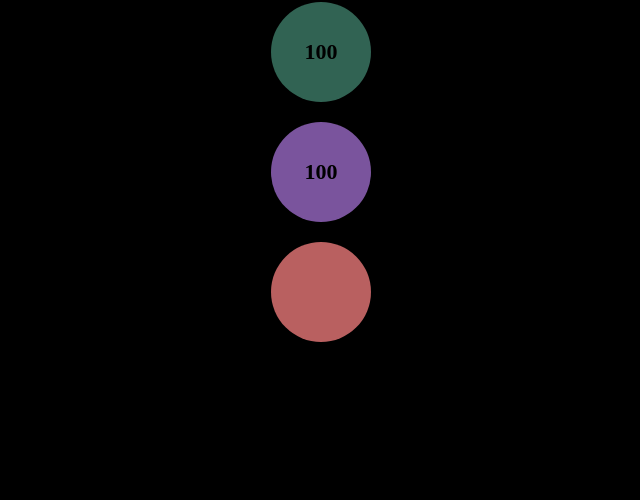
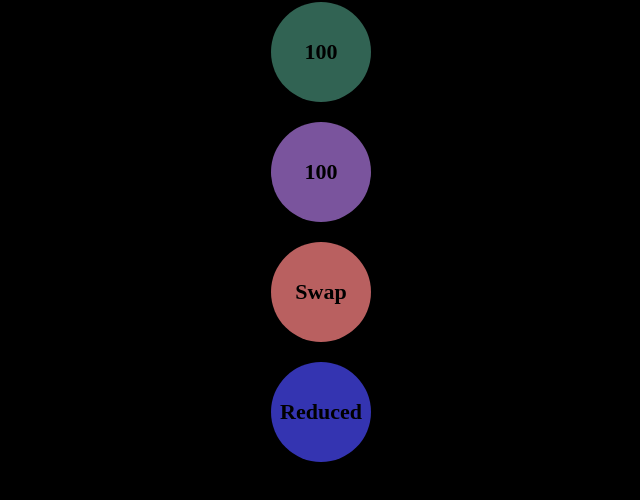
Before and after one commit to Hadar-Sabag/The-Ball-Game, a plain HTML site: page index.html in a window 1280 px wide. Shown: the part 78-578 px from the top of the page, without its empty margins (319-959 px from the left). Drawn offline with Linux system fonts and the light colour scheme.

Commit message:
Add fourth ball

```diff
--- a/css/style.css
+++ b/css/style.css
@@ -36,3 +36,7 @@ h1 {
 .third-ball {
     background-color: rgb(185, 96, 96);
 }
+
+.fourth-ball {
+    background-color: rgb(52, 52, 177);
+}
--- a/index.html
+++ b/index.html
@@ -13,7 +13,8 @@
 
     <div class="ball first-ball" onclick="onBallClick(300, '.first-ball')">100</div>
     <div class="ball sec-ball" onclick="onBallClick(200, '.sec-ball')">100</div>
-    <div class="ball third-ball" onclick="onThirdBallClick()"></div>
+    <div class="ball third-ball" onclick="onThirdBallClick()">Swap</div>
+    <div class="ball fourth-ball" onclick="onFourthBallClick(300, 200)">Reduced</div>
 
 
     <script src="js/main.js"></script>
--- a/js/main.js
+++ b/js/main.js
@@ -4,10 +4,9 @@ var gBallSize = 100
 
 function onBallClick(maxDiameter, selector) {
     const elBall = document.querySelector(selector)
-    console.log('elBall: ', elBall)
-    console.log('selector: ', selector)
     const randSize = getRandomInt(20, 60)
     const randColor = getRandomColor()
+
     gBallSize += randSize
 
     if (gBallSize > maxDiameter) gBallSize = 100
@@ -20,7 +19,7 @@ function onBallClick(maxDiameter, selector) {
 }
 
 function onThirdBallClick() {
-    const elBall3 = document.querySelector('.third-ball')
+    // const elBall3 = document.querySelector('.third-ball')
     const elBall2 = document.querySelector('.sec-ball')
     const elBall1 = document.querySelector('.first-ball')
 
@@ -32,3 +31,26 @@ function onThirdBallClick() {
     elBall1.style.backgroundColor = elBall2.style.backgroundColor
     elBall2.style.backgroundColor = tempColor
 }
+
+function onFourthBallClick(maxDiameter1, maxDiameter2) {
+    const elBall2 = document.querySelector('.sec-ball')
+    const elBall1 = document.querySelector('.first-ball')
+    const randSize = getRandomInt(20, 60)
+
+    if (gBallSize > maxDiameter1) gBallSize = maxDiameter1
+    if (gBallSize > maxDiameter2) gBallSize = maxDiameter2
+
+    if (maxDiameter1 < 100) maxDiameter1 = 100
+    if (maxDiameter2 < 100) maxDiameter2 = 100
+
+    maxDiameter1 -= randSize
+    maxDiameter2 -= randSize
+
+    elBall1.style.width = maxDiameter1 + 'px'
+    elBall1.style.height = maxDiameter1 + 'px'
+    elBall1.innerText = maxDiameter1
+
+    elBall2.style.width = maxDiameter2 + 'px'
+    elBall2.style.height = maxDiameter2 + 'px'
+    elBall2.innerText = maxDiameter2
+}
```
